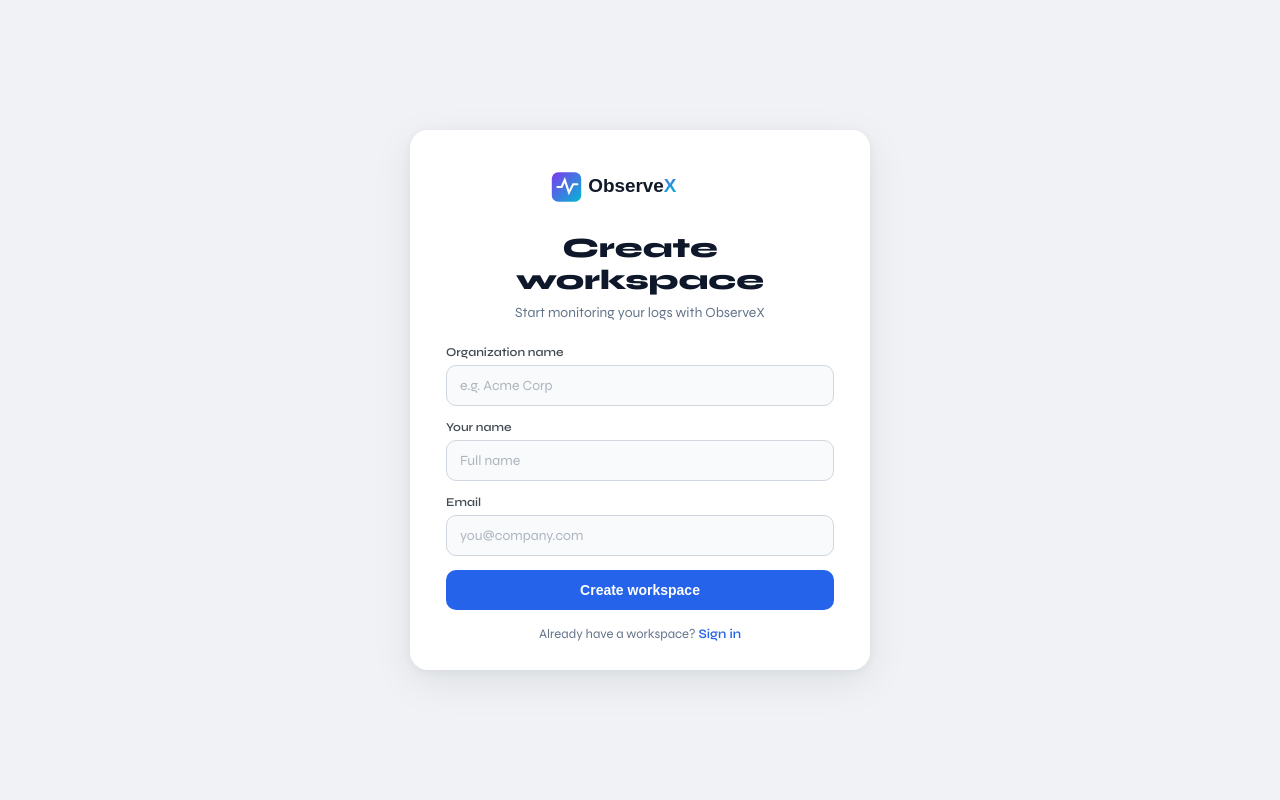
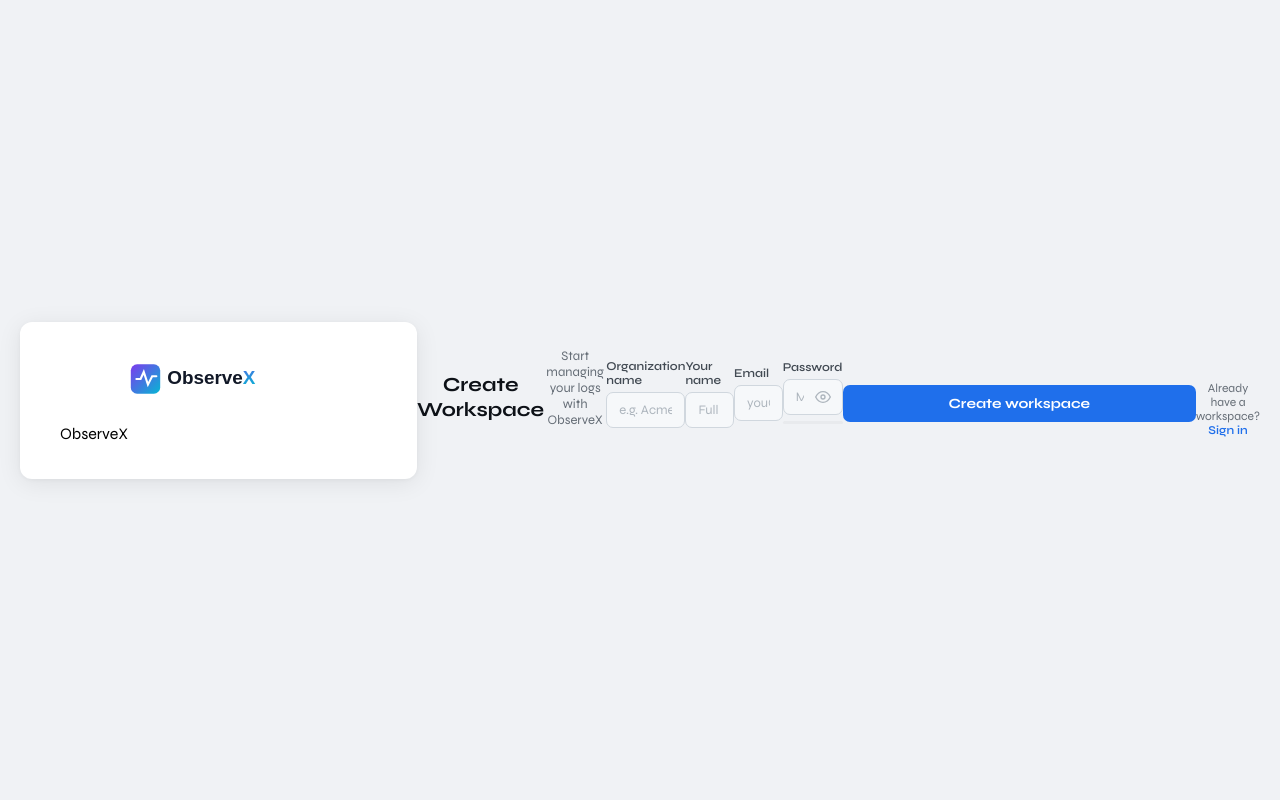
Before and after one commit to rew7277/logtransfer, a Flask app: page /create-account in a window 1280 px wide. Run offline with Flask 3, Linux system fonts and the light colour scheme; some libraries are stand-ins or nearby versions.

Commit message:
Add files via upload

```diff
--- a/templates/create_account.html
+++ b/templates/create_account.html
@@ -2,7 +2,6 @@
 <html lang="en">
 <head>
 <link rel="icon" type="image/svg+xml" href="/static/images/favicon.svg">
-<meta name="theme-color" content="#2563eb">
 <meta charset="UTF-8"/>
 <meta name="viewport" content="width=device-width, initial-scale=1.0"/>
 <title>Create Workspace · ObserveX</title>
@@ -10,15 +9,15 @@
 <link href="https://fonts.googleapis.com/css2?family=IBM+Plex+Mono:wght@400;500&family=Syne:wght@400;500;600;700;800&display=swap" rel="stylesheet"/>
 <style>
 *,*::before,*::after{box-sizing:border-box;margin:0;padding:0}
-body{font-family:'Syne',sans-serif;background:#f0f2f5;min-height:100vh;display:flex;align-items:center;justify-content:center;padding:24px;-webkit-font-smoothing:antialiased}
-.card{background:#fff;border-radius:18px;box-shadow:0 12px 40px rgba(15,23,42,.08),0 2px 10px rgba(15,23,42,.05);width:100%;max-width:460px;padding:36px 36px 28px}
-.logo{display:flex;align-items:center;justify-content:center;margin-bottom:24px}.logo img{height:44px;width:auto;display:block}.logo img{height:42px;width:auto;display:block}
+body{font-family:'Syne',sans-serif;background:#f0f2f5;min-height:100vh;display:flex;align-items:center;justify-content:center;padding:20px;-webkit-font-smoothing:antialiased}
+.card{background:#fff;border-radius:12px;box-shadow:0 4px 24px rgba(0,0,0,.08),0 1px 4px rgba(0,0,0,.04);width:100%;max-width:440px;padding:36px 40px}
+.logo{display:flex;align-items:center;justify-content:center;gap:10px;margin-bottom:24px}.logo img{height:42px;width:auto;display:block}
 
 h1{font-size:20px;font-weight:700;text-align:center;margin-bottom:6px;color:#0d1117}
 .subtitle{font-size:13px;color:#656d76;text-align:center;margin-bottom:24px}
 .field{margin-bottom:14px}
-label{display:block;font-size:12px;font-weight:600;color:#424a53;margin-bottom:6px}
-input,select{width:100%;padding:11px 13px;background:#f8fafc;border:1px solid #d0d7de;border-radius:10px;font-family:'Syne',sans-serif;font-size:14px;color:#0d1117;outline:none;transition:border-color .15s,box-shadow .15s}
+label{display:block;font-size:12px;font-weight:600;color:#424a53;margin-bottom:5px}
+input,select{width:100%;padding:9px 12px;background:#f6f8fa;border:1px solid #d0d7de;border-radius:7px;font-family:'Syne',sans-serif;font-size:13px;color:#0d1117;outline:none;transition:border-color .15s,box-shadow .15s}
 input:focus,select:focus{border-color:#1f6feb;box-shadow:0 0 0 3px rgba(31,111,235,.12);background:#fff}
 input::placeholder{color:#adb5bd}
 .pw-wrap{position:relative}
@@ -28,10 +27,10 @@
 .strength-bar{height:3px;border-radius:2px;margin-top:6px;background:#e8eaed;overflow:hidden}
 .strength-fill{height:100%;border-radius:2px;transition:width .3s,background .3s;width:0}
 .strength-label{font-size:10px;color:#adb5bd;margin-top:3px}
-.btn,.btn-primary,button[type='submit']{width:100%;padding:12px 16px;background:#2563eb;color:#fff;border:none;border-radius:10px;font-size:14px;font-weight:700;cursor:pointer;transition:all .15s}.btn:hover,.btn-primary:hover,button[type='submit']:hover{background:#1d4ed8}
-.btn,.btn-primary,button[type='submit']{width:100%;padding:12px 16px;background:#2563eb;color:#fff;border:none;border-radius:10px;font-size:14px;font-weight:700;cursor:pointer;transition:all .15s}.btn:hover,.btn-primary:hover,button[type='submit']:hover{background:#1d4ed8}
-.btn,.btn-primary,button[type='submit']{width:100%;padding:12px 16px;background:#2563eb;color:#fff;border:none;border-radius:10px;font-size:14px;font-weight:700;cursor:pointer;transition:all .15s}.btn:hover,.btn-primary:hover,button[type='submit']:hover{background:#1d4ed8}
-.btn,.btn-primary,button[type='submit']{width:100%;padding:12px 16px;background:#2563eb;color:#fff;border:none;border-radius:10px;font-size:14px;font-weight:700;cursor:pointer;transition:all .15s}.btn:hover,.btn-primary:hover,button[type='submit']:hover{background:#1d4ed8}
+.btn{width:100%;padding:10px;background:#1f6feb;border:none;border-radius:7px;color:#fff;font-family:'Syne',sans-serif;font-size:14px;font-weight:700;cursor:pointer;transition:all .15s;margin-top:6px}
+.btn:hover{background:#388bfd;transform:translateY(-1px);box-shadow:0 4px 12px rgba(31,111,235,.3)}
+.btn:active{transform:none}
+.btn:disabled{opacity:.6;cursor:not-allowed;transform:none;box-shadow:none}
 .msg{padding:10px 14px;border-radius:7px;font-size:12px;font-weight:500;margin-bottom:16px;display:none}
 .msg.error{background:#fff0f0;border:1px solid #ffcdd2;color:#c62828;display:block}
 .msg.success{background:#f0fff4;border:1px solid #c8e6c9;color:#2e7d32;display:block}
@@ -43,18 +42,128 @@
 code{font-family:'IBM Plex Mono',monospace;font-size:11px}
 </style>
 </head>
+<body>
+<div class="card">
+  <div class="logo"><img src="/static/images/logo-primary.svg" alt="ObserveX"></div>
+    <span class="logo-name">ObserveX</span>
+  </div>
+  <h1>Create Workspace</h1>
+  <p class="subtitle">Start managing your logs with ObserveX</p>
 
-<body>
-  <div class="card">
-    <div class="logo"><img src="/static/images/logo-primary.svg" alt="ObserveX"></div>
-    <h1 style="font-size:28px;font-weight:800;text-align:center;margin-bottom:8px;color:#0f172a;line-height:1.15">Create workspace</h1>
-    <div class="subtitle" style="font-size:14px;color:#64748b;text-align:center;margin-bottom:24px">Start monitoring your logs with ObserveX</div>
-    <form method="post"><div class="field"><label for="organization_name">Organization name</label>
-    <input type="text" id="organization_name" name="organization_name" placeholder="e.g. Acme Corp" autocomplete="organization" required/></div><div class="field"><label for="name">Your name</label>
-    <input type="text" id="name" name="name" placeholder="Full name" autocomplete="name" required/></div><div class="field"><label for="email">Email</label>
-    <input type="email" id="email" name="email" placeholder="you@company.com" autocomplete="email" required/></div><button type="submit">Create workspace</button></form>
-    <div class="footer" style="text-align:center;margin-top:16px;font-size:13px;color:#64748b">Already have a workspace? <a href="/login" style="color:#2563eb;text-decoration:none;font-weight:600">Sign in</a></div>
+  <div class="msg" id="msg"></div>
+
+  <div class="field">
+    <label for="organization_name">Organization name</label>
+    <input type="text" id="organization_name" name="organization_name" placeholder="e.g. Acme Corp" autocomplete="organization" required/>
   </div>
+
+  <div class="field">
+    <label for="name">Your name</label>
+    <input type="text" id="name" name="name" placeholder="Full name" autocomplete="name" required/>
+  </div>
+
+  <div class="field">
+    <label for="email">Email</label>
+    <input type="email" id="email" name="email" placeholder="you@company.com" autocomplete="email" required/>
+  </div>
+
+  <div class="field">
+    <label for="password">Password</label>
+    <div class="pw-wrap">
+      <input type="password" id="password" name="password" placeholder="Min 8 characters" autocomplete="new-password" required oninput="checkStrength(this.value)"/>
+      <button class="pw-toggle" type="button" onclick="togglePw()" title="Show/hide password">
+        <svg id="eyeIcon" width="16" height="16" viewBox="0 0 24 24" fill="none" stroke="currentColor" stroke-width="2">
+          <path d="M1 12s4-8 11-8 11 8 11 8-4 8-11 8-11-8-11-8z"/><circle cx="12" cy="12" r="3"/>
+        </svg>
+      </button>
+    </div>
+    <div class="strength-bar"><div class="strength-fill" id="strengthFill"></div></div>
+    <div class="strength-label" id="strengthLabel"></div>
+  </div>
+
+  <input type="hidden" name="theme_mode" value="white"/>
+  <input type="hidden" name="role" value="admin"/>
+
+  <button class="btn" id="submitBtn" onclick="createWorkspace()">Create workspace</button>
+
+  <div class="link-row">Already have a workspace? <a href="/login">Sign in</a></div>
+
+</div>
+
+<script>
+function togglePw(){
+  const inp=document.getElementById('password');
+  const ico=document.getElementById('eyeIcon');
+  if(inp.type==='password'){
+    inp.type='text';
+    ico.innerHTML='<path d="M17.94 17.94A10.07 10.07 0 0112 20c-7 0-11-8-11-8a18.45 18.45 0 015.06-5.94"/><path d="M9.9 4.24A9.12 9.12 0 0112 4c7 0 11 8 11 8a18.5 18.5 0 01-2.16 3.19"/><line x1="1" y1="1" x2="23" y2="23"/>';
+  }else{
+    inp.type='password';
+    ico.innerHTML='<path d="M1 12s4-8 11-8 11 8 11 8-4 8-11 8-11-8-11-8z"/><circle cx="12" cy="12" r="3"/>';
+  }
+}
+
+function checkStrength(pw){
+  const fill=document.getElementById('strengthFill');
+  const lbl=document.getElementById('strengthLabel');
+  if(!pw){fill.style.width='0';lbl.textContent='';return;}
+  let score=0;
+  if(pw.length>=8)score++;
+  if(pw.length>=12)score++;
+  if(/[A-Z]/.test(pw))score++;
+  if(/[0-9]/.test(pw))score++;
+  if(/[^A-Za-z0-9]/.test(pw))score++;
+  const levels=[
+    {w:'20%',c:'#ef4444',t:'Too weak'},
+    {w:'40%',c:'#f97316',t:'Weak'},
+    {w:'60%',c:'#eab308',t:'Fair'},
+    {w:'80%',c:'#22c55e',t:'Strong'},
+    {w:'100%',c:'#10b981',t:'Very strong'}
+  ];
+  const l=levels[Math.min(score-1,4)]||levels[0];
+  fill.style.width=l.w;fill.style.background=l.c;
+  lbl.textContent=l.t;lbl.style.color=l.c;
+}
+
+function showMsg(text,type){
+  const el=document.getElementById('msg');
+  el.textContent=text;el.className='msg '+type;
+}
+
+async function createWorkspace(){
+  const btn=document.getElementById('submitBtn');
+  const org_name=document.getElementById('organization_name').value.trim();
+  const name=document.getElementById('name').value.trim();
+  const email=document.getElementById('email').value.trim();
+  const password=document.getElementById('password').value;
+
+  if(!org_name){showMsg('Organization name is required.','error');return;}
+  if(!name){showMsg('Your name is required.','error');return;}
+  if(!email||!email.includes('@')){showMsg('A valid email is required.','error');return;}
+  if(!password||password.length<8){showMsg('Password must be at least 8 characters.','error');return;}
+
+  btn.disabled=true;btn.textContent='Creating…';
+
+  try{
+    const res=await fetch('/register',{
+      method:'POST',
+      headers:{'Content-Type':'application/json'},
+      body:JSON.stringify({organization_name:org_name,name,email,password,theme_mode:'white',role:'admin'})
+    });
+    const data=await res.json();
+    if(!res.ok){
+      showMsg(data.error||'Registration failed. Please try again.','error');
+      btn.disabled=false;btn.textContent='Create workspace';return;
+    }
+    showMsg('Workspace created! Redirecting to your dashboard…','success');
+    setTimeout(()=>{window.location.href=data.workspace_url||'/workspace/'+data.slug;},1000);
+  }catch(e){
+    showMsg('Network error: '+e.message,'error');
+    btn.disabled=false;btn.textContent='Create workspace';
+  }
+}
+
+document.addEventListener('keydown',e=>{if(e.key==='Enter')createWorkspace();});
+</script>
 </body>
-
 </html>
```
Also changed, not shown: templates/login.html (+79 -19 lines).
